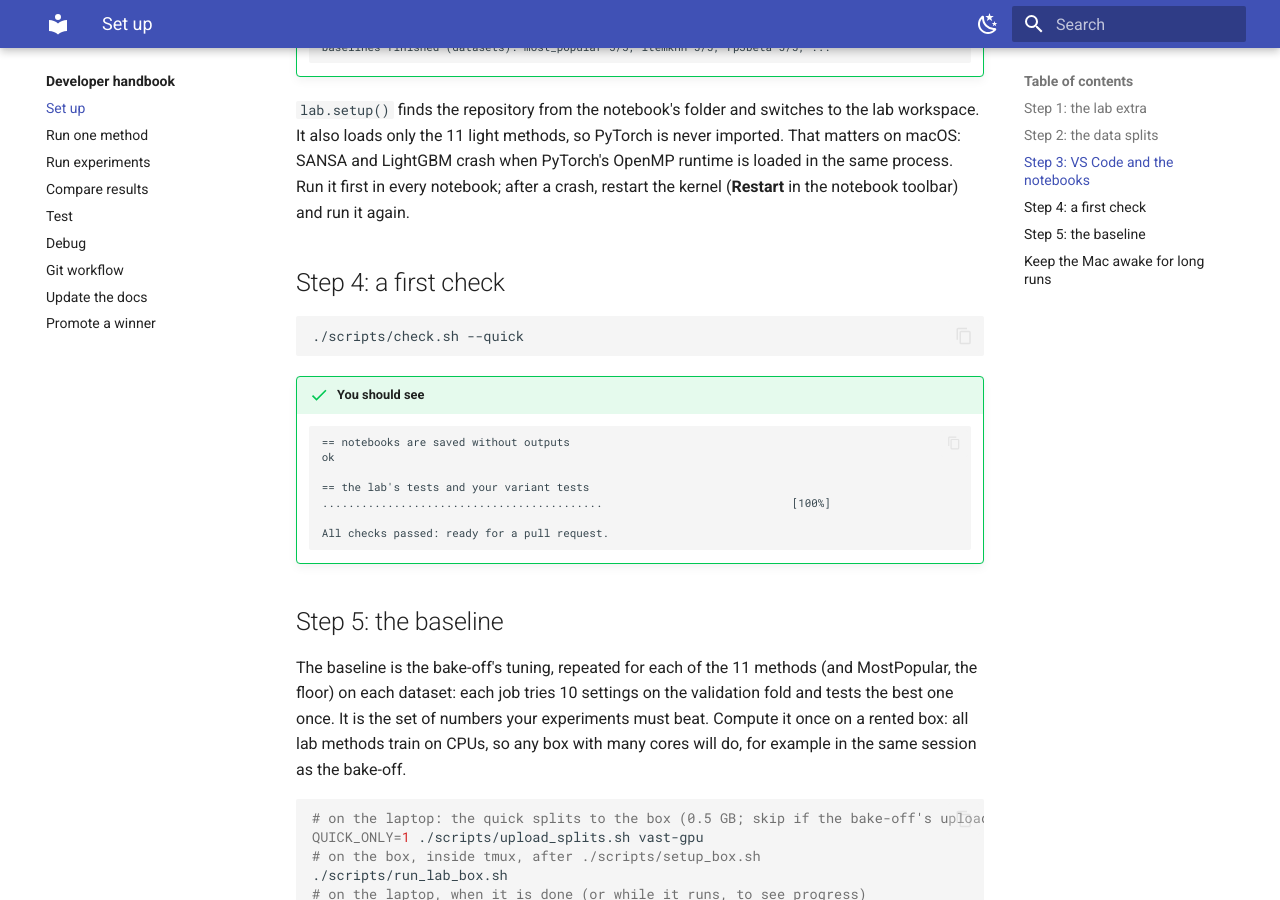
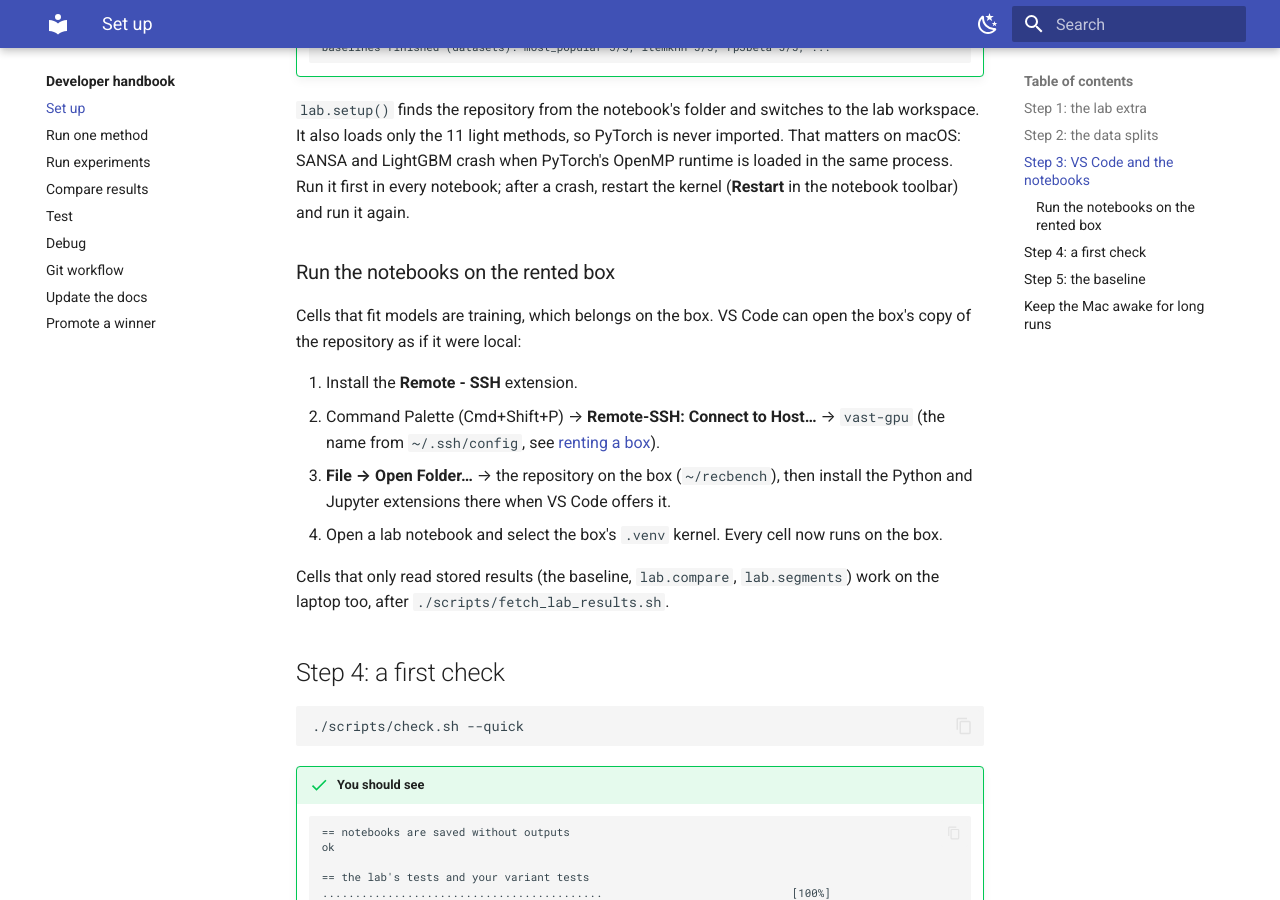
Before and after one commit to trunghieu11/recbench, an MkDocs documentation site: the page built from docs/handbook/setup.md, in a window 1280 px wide and 900 px high, scrolled down 1494 px. Built offline with MkDocs 1.6.1 and Material for MkDocs 9.7.7, drawn with Linux system fonts in a browser that asks for light colours.

Commit message:
Handbook: run the lab notebooks on the rented box through VS Code Remote - SSH
Co-Authored-By: Claude Opus 5.5 <noreply@anthropic.com>

````diff
--- a/docs/handbook/setup.md
+++ b/docs/handbook/setup.md
@@ -60,6 +60,21 @@ the 11 light methods, so PyTorch is never imported. That matters on macOS: SANSA
 OpenMP runtime is loaded in the same process. Run it first in every notebook; after a crash, restart the kernel
 (**Restart** in the notebook toolbar) and run it again.
 
+### Run the notebooks on the rented box
+
+Cells that fit models are training, which belongs on the box. VS Code can open the box's copy of the repository as if
+it were local:
+
+1. Install the **Remote - SSH** extension.
+2. Command Palette (Cmd+Shift+P) → **Remote-SSH: Connect to Host…** → `vast-gpu` (the name from `~/.ssh/config`,
+   see [renting a box](../start/box-1-before-you-rent.md)).
+3. **File → Open Folder…** → the repository on the box (`~/recbench`), then install the Python and Jupyter
+   extensions there when VS Code offers it.
+4. Open a lab notebook and select the box's `.venv` kernel. Every cell now runs on the box.
+
+Cells that only read stored results (the baseline, `lab.compare`, `lab.segments`) work on the laptop too, after
+`./scripts/fetch_lab_results.sh`.
+
 ## Step 4: a first check
 
 ```bash
````
